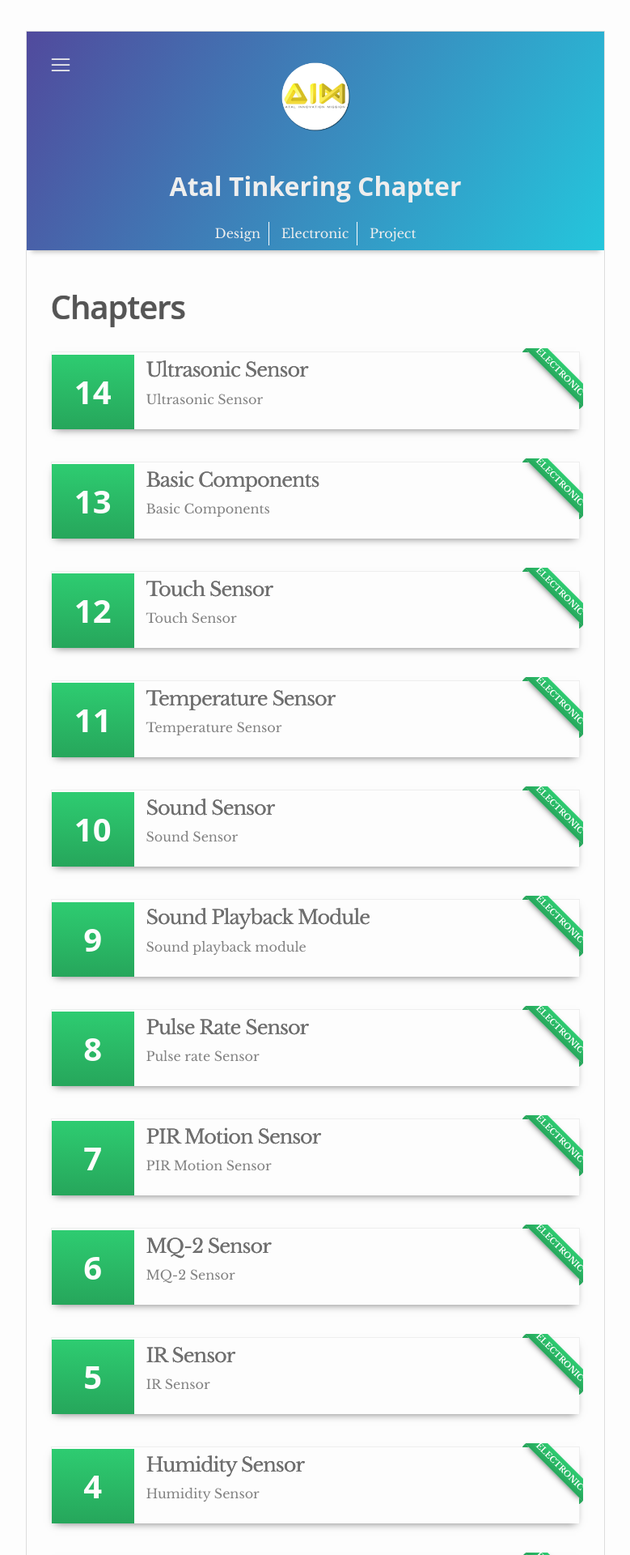
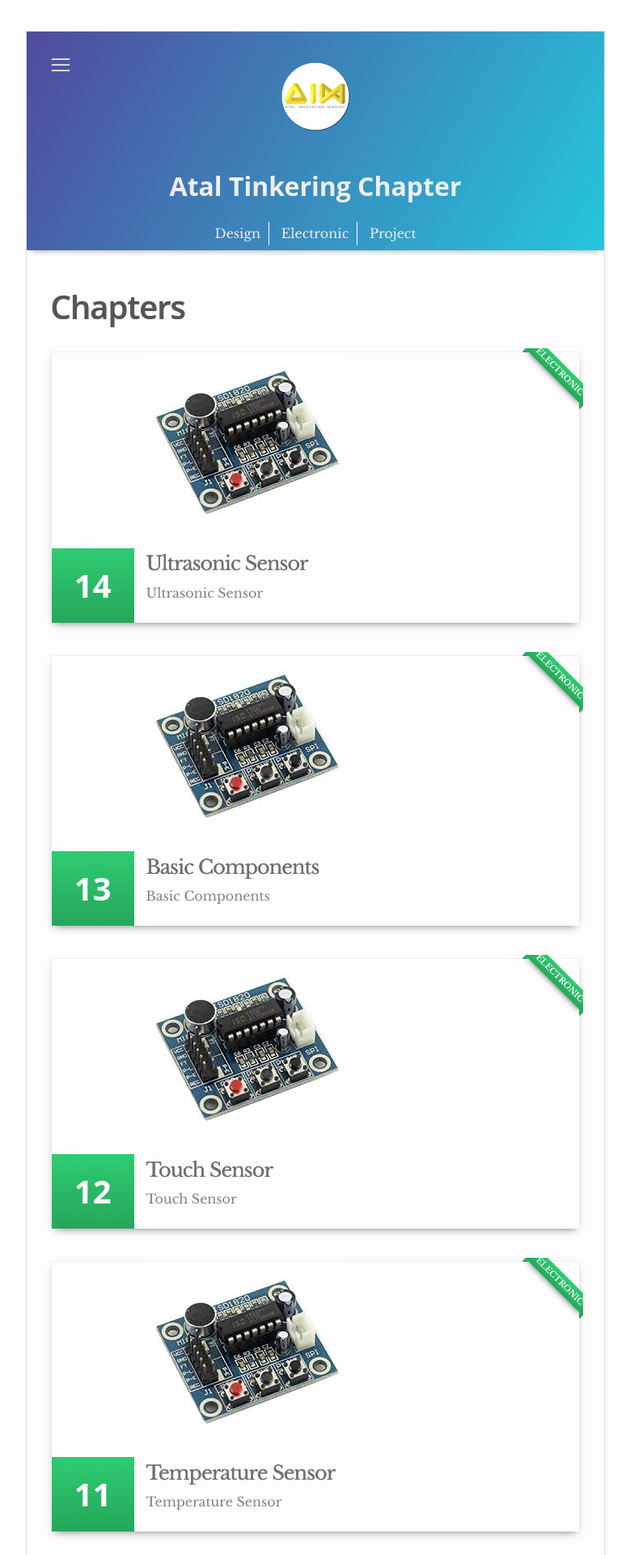
Before and after one commit to yugn27/atel, a Jekyll site: the page built from index.html, in a window 1280 px wide. Shown: the top 1920 px of the page at 81% size, without its empty margins (250-1029 px from the left). Built offline with Jekyll 4.4.1, drawn with Linux system fonts in a browser that asks for light colours.

Commit message:
Update post-cards.html

```diff
--- a/_includes/post-cards.html
+++ b/_includes/post-cards.html
@@ -1,20 +1,12 @@
-
 {% if site.change-date-bg %}
 <div class="post-box">
-  {% if post.image %}
-                    <div class="cover">
-                        {% include new-post-tag.html date=post.date %}
-                        <a href="{{ post.url | prepend: site.baseurl }}" {%if isnewpost %}class="new-post"{% endif %}>
-                            <img src="assets/img/placeholder.png" data-url="{{ post.image }}" class="preload">
-                        </a>
-                    </div>
-                {% endif %}
 {% if post.categories %}
 <div class="ribbon"><span>{{post.categories | first}}</span></div>
 {% endif %}
 <div class="post-meta" style="background: {{site.color-1}};background: -webkit-linear-gradient(to top, {{site.color-1}} , {{site.color-2}});background: linear-gradient(to top, {{site.color-1}} , {{site.color-2}});"><h1 class="date">{{ post.date | date: "%-d" }}</h1>
 </div>
 <div class="post-title-box">
+<img src="images/Electronic/10/01.jpg" data-url="{{ post.image }}" class="preload">
 <p class="post-link">{{ post.title | truncate: 40 }}</p>
 <p class="post-excerpt">{{ post.description | strip_html | truncate: 120 }}</p>
 </div>
@@ -25,22 +17,16 @@
 
 
 <div class="post-box">
-  {% if post.image %}
-                    <div class="cover">
-                        {% include new-post-tag.html date=post.date %}
-                        <a href="{{ post.url | prepend: site.baseurl }}" {%if isnewpost %}class="new-post"{% endif %}>
-                            <img src="assets/img/placeholder.png" data-url="{{ post.image }}" class="preload">
-                        </a>
-                    </div>
-                {% endif %}
 {% if post.categories %}
 <div class="ribbon"><span>{{post.categories | first}}</span></div>
 {% endif %}
 <div class="post-meta"><h1 class="date">{{ post.date | date: "%-d" }}</h1>
 <span></span></div>
 <div class="post-title-box">
+<img src="images/Electronic/10/01.jpg" data-url="{{ post.image }}" class="preload">
 <p class="post-link">{{ post.title | truncate: 40 }}</p>
 <p class="post-excerpt">{{ post.description | strip_html | truncate: 120 }}</p>
+
 </div>
 </div>
 {% endif %}
```
